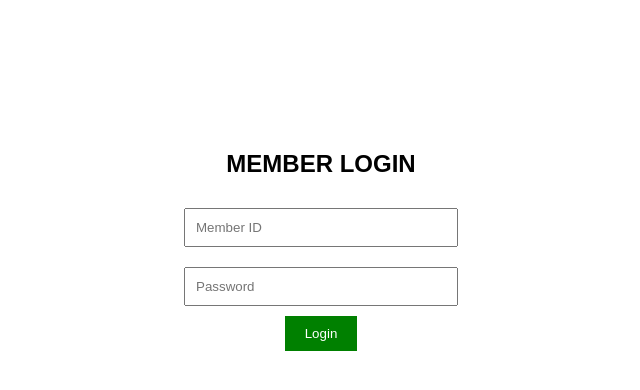
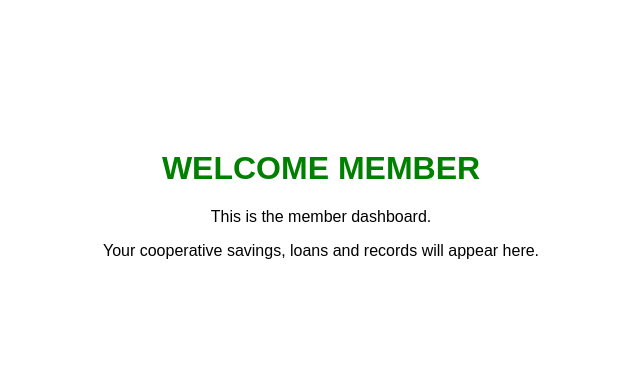
Before and after one commit to oluwasegun-ayo/igbekele-cooperative-system-, a website: page public/member-login.html in a window 1280 px wide. Shown: the whole page, without its empty margins (319-959 px from the left). Drawn offline with Linux system fonts and the light colour scheme.

Commit message:
Update member-login.html

```diff
--- a/public/member-login.html
+++ b/public/member-login.html
@@ -1,64 +1,29 @@
 <!DOCTYPE html>
 <html>
 <head>
-<title>Member Login</title>
+<title>Member Dashboard</title>
 
 <style>
-
 body{
 font-family: Arial;
 text-align:center;
 margin-top:150px;
 }
 
-input{
-padding:10px;
-margin:10px;
-width:250px;
+h1{
+color:green;
 }
-
-button{
-padding:10px 20px;
-background:green;
-color:white;
-border:none;
-cursor:pointer;
-}
-
 </style>
 
 </head>
 
 <body>
 
-<h2>MEMBER LOGIN</h2>
+<h1>WELCOME MEMBER</h1>
 
-<input type="text" id="memberID" placeholder="Member ID"><br>
+<p>This is the member dashboard.</p>
 
-<input type="password" id="password" placeholder="Password"><br>
-
-<button onclick="login()">Login</button>
-
-<script>
-
-function login(){
-
-let id = document.getElementById("memberID").value;
-let pass = document.getElementById("password").value;
-
-if(id === "member1" && pass === "1234"){
-
-window.location.href="/member-dashboard.html";
-
-}else{
-
-alert("Invalid Member Login");
-
-}
-
-}
-
-</script>
+<p>Your cooperative savings, loans and records will appear here.</p>
 
 </body>
 </html>
```
